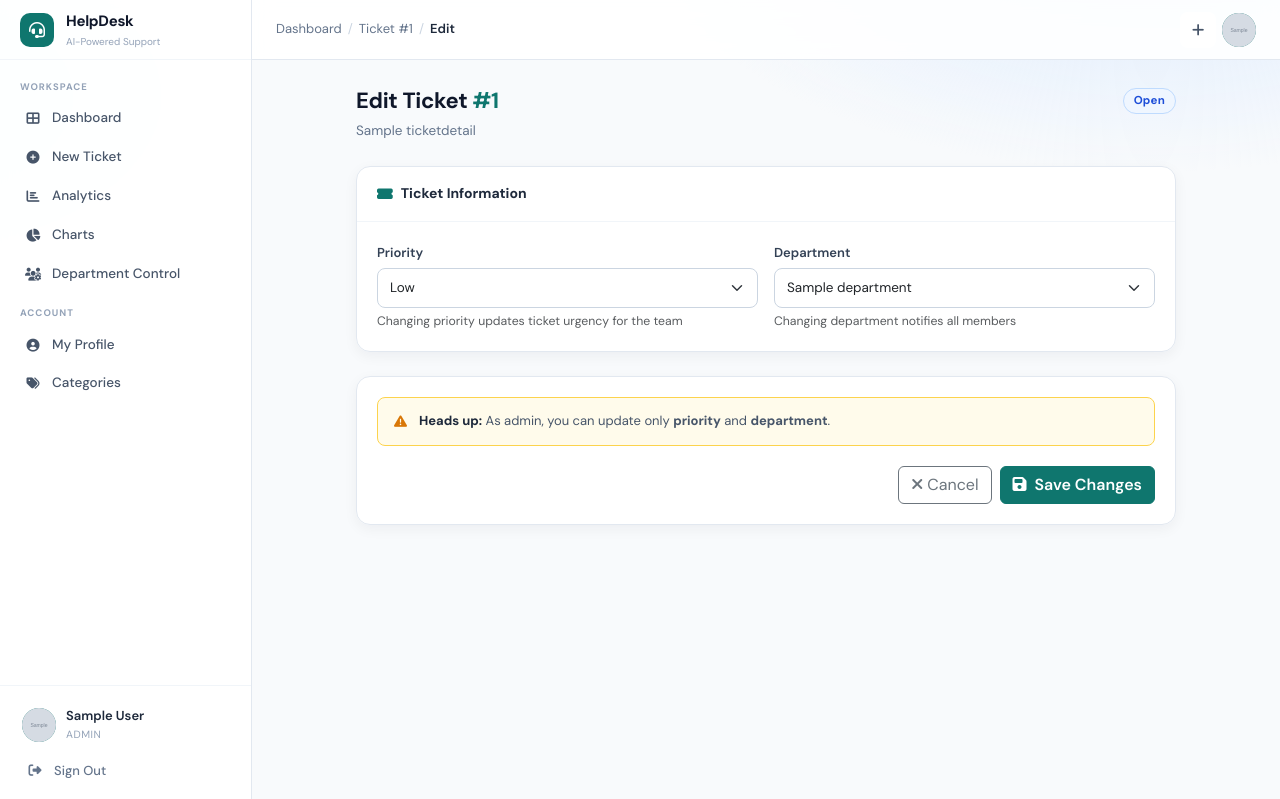
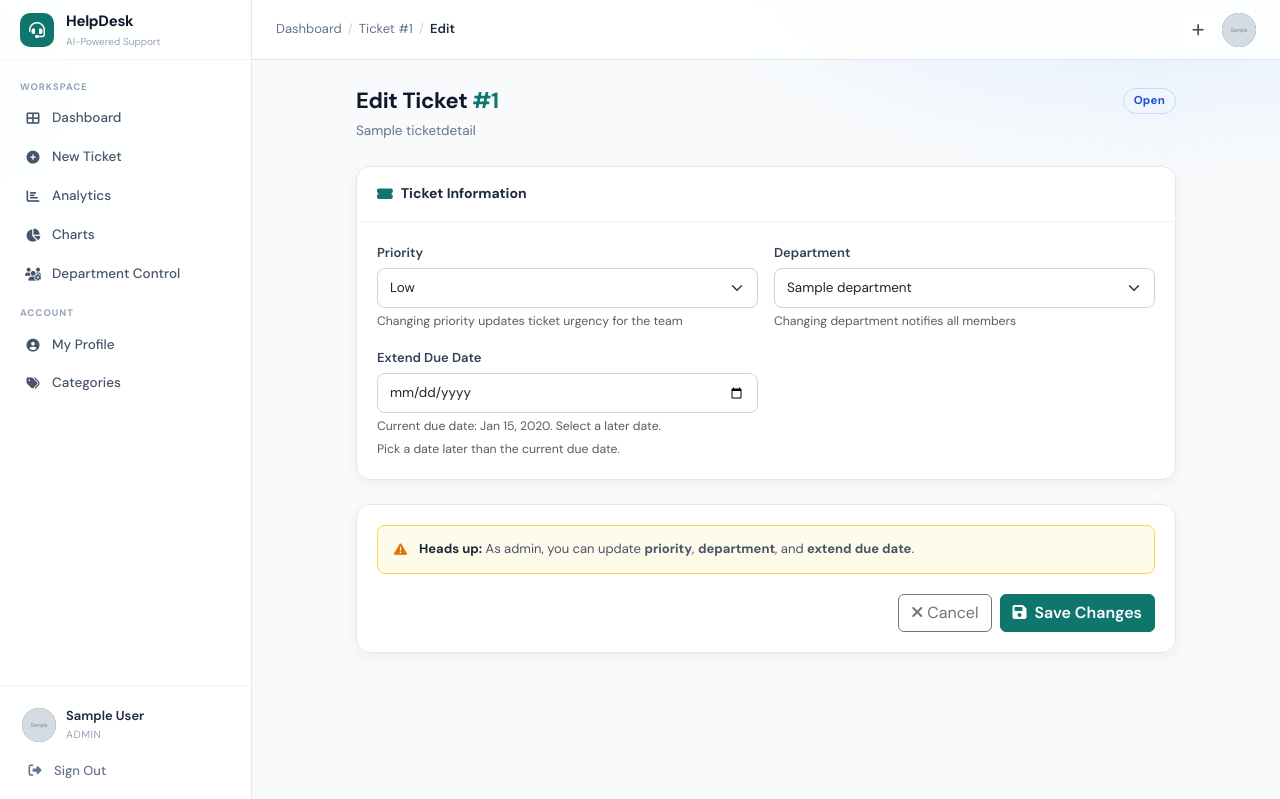
Before and after one commit to urmitGajjarTrilokn/django-helpdesk-ticket-system, a Django app: page /ticket/1/edit/ in a window 1280 px wide. Shown: the top 799 px of the page. Run offline with Django 4.2, Linux system fonts and the light colour scheme; a user stored in the database is signed in; tables that the repository leaves empty hold one stand-in row (values such as "Sample post"); grey boxes marked "Sample" are stand-in pictures; data that the repository does not hold is empty.

Commit message:
admin can now update the due date which he cannot do earlier

```diff
--- a/myapp/forms.py
+++ b/myapp/forms.py
@@ -1,4 +1,5 @@
 from django import forms
+from datetime import date, timedelta
 from django.contrib.auth.forms import UserCreationForm
 from django.contrib.auth.forms import PasswordResetForm
 from django.contrib.auth import get_user_model
@@ -386,10 +387,45 @@ class AdminTicketRoutingForm(forms.ModelForm):
         widget=forms.Select(attrs={"class": "form-select"}),
         label="Assigned Department",
     )
+    extend_due_date = forms.DateField(
+        required=False,
+        label="Extend Due Date",
+        widget=forms.DateInput(attrs={"class": "form-control", "type": "date"}),
+        help_text="Available only when the ticket is due or overdue.",
+    )
 
     class Meta:
         model = TicketDetail
         fields = ('priority', 'assigned_department')
+
+    def __init__(self, *args, **kwargs):
+        super().__init__(*args, **kwargs)
+        self.can_extend_due_date = False
+        if not self.instance or not self.instance.pk:
+            self.fields.pop('extend_due_date', None)
+            return
+
+        if self.instance.TICKET_STATUS in ['Closed', 'Resolved']:
+            self.fields.pop('extend_due_date', None)
+            return
+
+        # Admin can extend due date at any time for unresolved tickets.
+        self.can_extend_due_date = True
+        self.fields['extend_due_date'].help_text = (
+            "Pick a date later than the current due date."
+        )
+        min_extend_date = self.instance.TICKET_DUE_DATE + timedelta(days=1)
+        self.fields['extend_due_date'].widget.attrs['min'] = min_extend_date.isoformat()
+
+    def clean_extend_due_date(self):
+        new_due_date = self.cleaned_data.get('extend_due_date')
+        if not new_due_date:
+            return None
+
+        if new_due_date <= self.instance.TICKET_DUE_DATE:
+            raise ValidationError("Extended due date must be later than the current due date.")
+
+        return new_due_date
 
 
 class TicketFilterForm(forms.Form):
--- a/myapp/templates/Base.html
+++ b/myapp/templates/Base.html
@@ -866,11 +866,34 @@
         field.type !== 'reset';
     }
 
+    function formatFieldLabel(raw) {
+      const text = (raw || '').toString().trim();
+      if (!text) return 'This field';
+      const normalized = text
+        .replace(/\*/g, ' ')
+        .replace(/[_-]+/g, ' ')
+        .replace(/([a-z0-9])([A-Z])/g, '$1 $2')
+        .replace(/\s+/g, ' ')
+        .trim()
+        .toLowerCase();
+      return normalized.replace(/\b\w/g, ch => ch.toUpperCase());
+    }
+
+    function getFieldLabel(field) {
+      const explicit = field.getAttribute('data-label') || field.getAttribute('aria-label');
+      if (explicit) return formatFieldLabel(explicit);
+      if (field.id) {
+        const linkedLabel = field.form.querySelector('label[for="' + field.id + '"]');
+        if (linkedLabel) return formatFieldLabel(linkedLabel.textContent);
+      }
+      return formatFieldLabel(field.name || 'This field');
+    }
+
     function validateField(field) {
       if (!isSupportedField(field)) return true;
 
       const value = fieldValue(field);
-      const label = field.getAttribute('data-label') || field.getAttribute('aria-label') || field.name || 'This field';
+      const label = getFieldLabel(field);
 
       if (field.required && !value) {
         setError(field, label + ' is required.');
--- a/myapp/templates/Updateticket.html
+++ b/myapp/templates/Updateticket.html
@@ -158,6 +158,23 @@
           </div>
           {% endif %}
 
+          {% if form.extend_due_date %}
+          <div class="col-sm-6">
+            <label class="form-label">Extend Due Date</label>
+            {{ form.extend_due_date }}
+            <div class="form-text">
+              Current due date: {{ ticket.TICKET_DUE_DATE|date:"M d, Y" }}. Select a later date.
+            </div>
+            {% if form.extend_due_date.help_text %}
+              <div class="form-text">{{ form.extend_due_date.help_text }}</div>
+            {% endif %}
+            {% if form.extend_due_date.errors %}
+              <div class="field-error">{{ form.extend_due_date.errors.0 }}</div>
+            {% endif %}
+            <div class="field-error" id="err_extend_due" style="display:none;">Extended due date must be later than current due date.</div>
+          </div>
+          {% endif %}
+
         </div>
       </div>
     </div>
@@ -173,7 +190,7 @@
             Changing <strong>priority</strong> or <strong>department</strong> will automatically
             update ticket urgency metadata.
             {% else %}
-            As admin, you can update only <strong>priority</strong> and <strong>department</strong>.
+            As admin, you can update <strong>priority</strong>, <strong>department</strong>, and <strong>extend due date</strong>.
             {% endif %}
           </div>
         </div>
@@ -213,6 +230,7 @@
     assigned_department: 'Department',
     assigned_to:       'Assigned To',
     TICKET_DUE_DATE:     'Due Date',
+    extend_due_date:   'Extend Due Date',
   };
 
   function updateChangeLog() {
@@ -281,6 +299,21 @@
       }
     }
 
+    const extendDue = document.getElementById('id_extend_due_date');
+    const errExtendDue = document.getElementById('err_extend_due');
+    if (extendDue && extendDue.value) {
+      const minDateRaw = extendDue.getAttribute('min');
+      if (minDateRaw) {
+        const minDate = new Date(minDateRaw);
+        const pickedDate = new Date(extendDue.value);
+        if (pickedDate < minDate) {
+          extendDue.classList.add('is-invalid'); errExtendDue.style.display = 'block'; valid = false;
+        } else {
+          extendDue.classList.remove('is-invalid'); errExtendDue.style.display = 'none';
+        }
+      }
+    }
+
     if (!valid) { e.preventDefault(); return; }
 
     const btn = document.getElementById('saveBtn');
--- a/myapp/views.py
+++ b/myapp/views.py
@@ -45,6 +45,7 @@ from .analytics import (
 from .notifications import (
     create_notification,
     notify_ticket_created, notify_ticket_updated,
+    notify_ticket_due_date_extended,
     notify_ticket_closed, notify_ticket_resolved, notify_ticket_reopened,
     notify_ticket_commented,
     notify_ticket_rated,
@@ -886,12 +887,15 @@ def TicketInfo(request, pk):
 def updateticket(request, pk):
     ticket = get_object_or_404(TicketDetail, id=pk)
     is_admin_user = _is_admin_user(request.user)
-    can_edit_ticket = (
-        ticket.TICKET_STATUS == 'Open'
-        and (ticket.TICKET_CREATED_id == request.user.id or is_admin_user)
-    )
+    if is_admin_user:
+        can_edit_ticket = ticket.TICKET_STATUS not in ['Closed', 'Resolved']
+    else:
+        can_edit_ticket = (
+            ticket.TICKET_STATUS == 'Open'
+            and ticket.TICKET_CREATED_id == request.user.id
+        )
     if not can_edit_ticket:
-        messages.error(request, 'Only the ticket creator or admin can edit an open ticket.')
+        messages.error(request, 'Only the ticket creator can edit open tickets. Admin can edit unresolved tickets.')
         return redirect('ticketinfo', pk=pk)
 
     if not is_admin_user and not _can_work_on_ticket(request.user, ticket):
@@ -904,8 +908,13 @@ def updateticket(request, pk):
         if request.method == "POST":
             form = AdminTicketRoutingForm(request.POST, instance=ticket)
             if form.is_valid():
-                changed_fields = form.changed_data
+                changed_fields = [f for f in form.changed_data if f != 'extend_due_date']
                 updated_ticket = form.save(commit=False)
+                old_due_date = ticket.TICKET_DUE_DATE
+                extended_due_date = form.cleaned_data.get('extend_due_date')
+                if extended_due_date:
+                    updated_ticket.TICKET_DUE_DATE = extended_due_date
+                    changed_fields.append('TICKET_DUE_DATE')
                 selected_department_id = request.POST.get('assigned_department')
                 if (
                     selected_department_id
@@ -913,6 +922,7 @@ def updateticket(request, pk):
                     and str(old_department.id) == str(selected_department_id)
                     and 'assigned_department' not in changed_fields
                     and 'priority' not in changed_fields
+                    and 'TICKET_DUE_DATE' not in changed_fields
                 ):
                     messages.error(request, 'Selected department is already assigned to this ticket.')
                     return render(request, 'Updateticket.html', {'form': form, 'ticket': ticket})
@@ -983,17 +993,38 @@ def updateticket(request, pk):
 
                 for field in changed_fields:
                     action_type = 'PRIORITY_CHANGED' if field == 'priority' else 'UPDATED'
+                    old_value = form.initial.get(field, '')
+                    new_value = form.cleaned_data.get(field, '')
+                    description = f'{field} changed by {request.user.username}'
+                    if field == 'TICKET_DUE_DATE':
+                        old_value = old_due_date
+                        new_value = updated_ticket.TICKET_DUE_DATE
+                        description = f'Due date extended by {request.user.username}'
                     TicketHistory.objects.create(
                         ticket=updated_ticket, changed_by=request.user,
                         action_type=action_type, field_name=field,
-                        old_value=str(form.initial.get(field, '')),
-                        new_value=str(form.cleaned_data.get(field, '')),
-                        description=f'{field} changed by {request.user.username}',
+                        old_value=str(old_value),
+                        new_value=str(new_value),
+                        description=description,
                     )
 
-                notify_ticket_updated(updated_ticket, request.user, changes=changed_fields)
+                if 'TICKET_DUE_DATE' in changed_fields:
+                    notify_ticket_due_date_extended(
+                        updated_ticket,
+                        request.user,
+                        old_due_date,
+                        updated_ticket.TICKET_DUE_DATE,
+                    )
+                other_changes = [f for f in changed_fields if f != 'TICKET_DUE_DATE']
+                if other_changes:
+                    notify_ticket_updated(updated_ticket, request.user, changes=changed_fields)
                 log_activity(request.user, 'UPDATED', f'Updated ticket routing: {updated_ticket.TICKET_TITLE}', ticket=updated_ticket)
-                messages.success(request, 'Ticket priority/department updated successfully.')
+                if changed_fields == ['TICKET_DUE_DATE']:
+                    messages.success(request, 'Ticket due date extended successfully.')
+                elif 'TICKET_DUE_DATE' in changed_fields:
+                    messages.success(request, 'Ticket updated successfully, including due date extension.')
+                else:
+                    messages.success(request, 'Ticket priority/department updated successfully.')
                 return redirect('ticketinfo', pk=pk)
         else:
             form = AdminTicketRoutingForm(instance=ticket)
```
Also changed, not shown: HelpDesk/settings.py (+12 -0 lines), myapp/notifications.py (+39 -0 lines), myapp/tests/test_role_permissions.py (+81 -0 lines).
